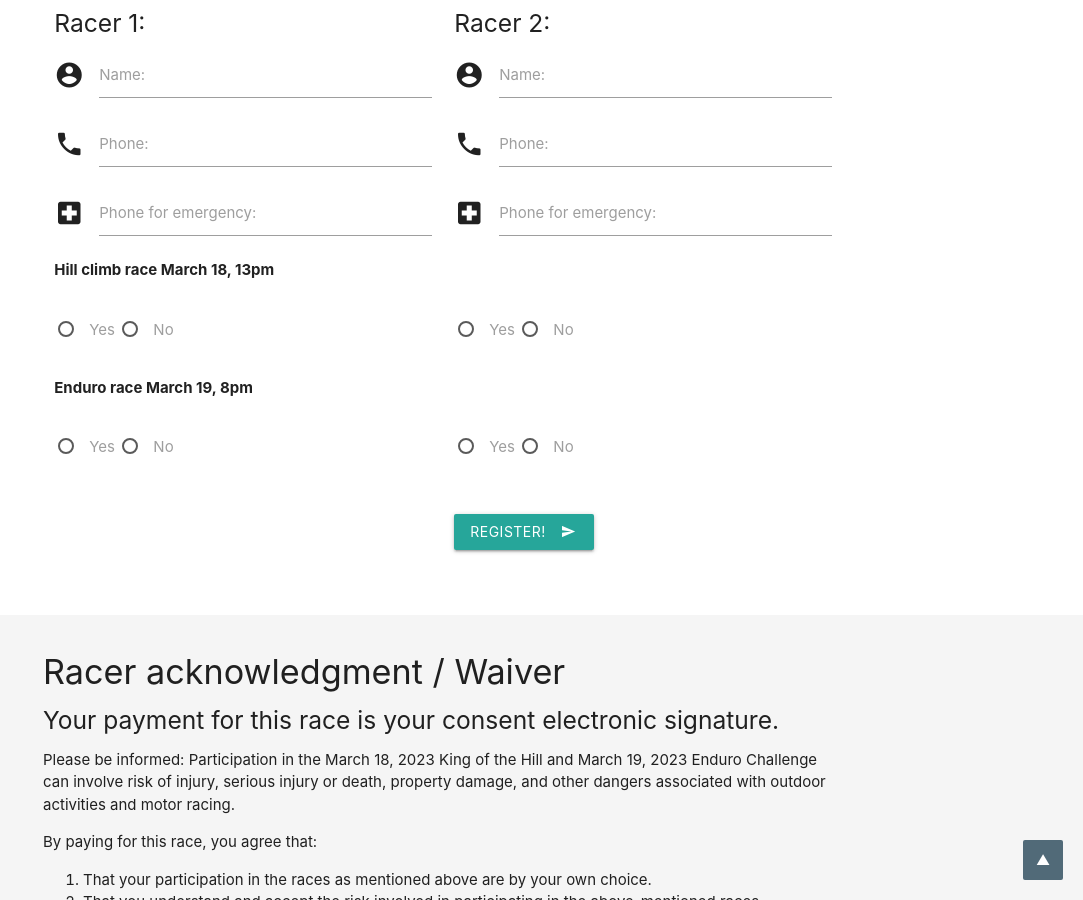
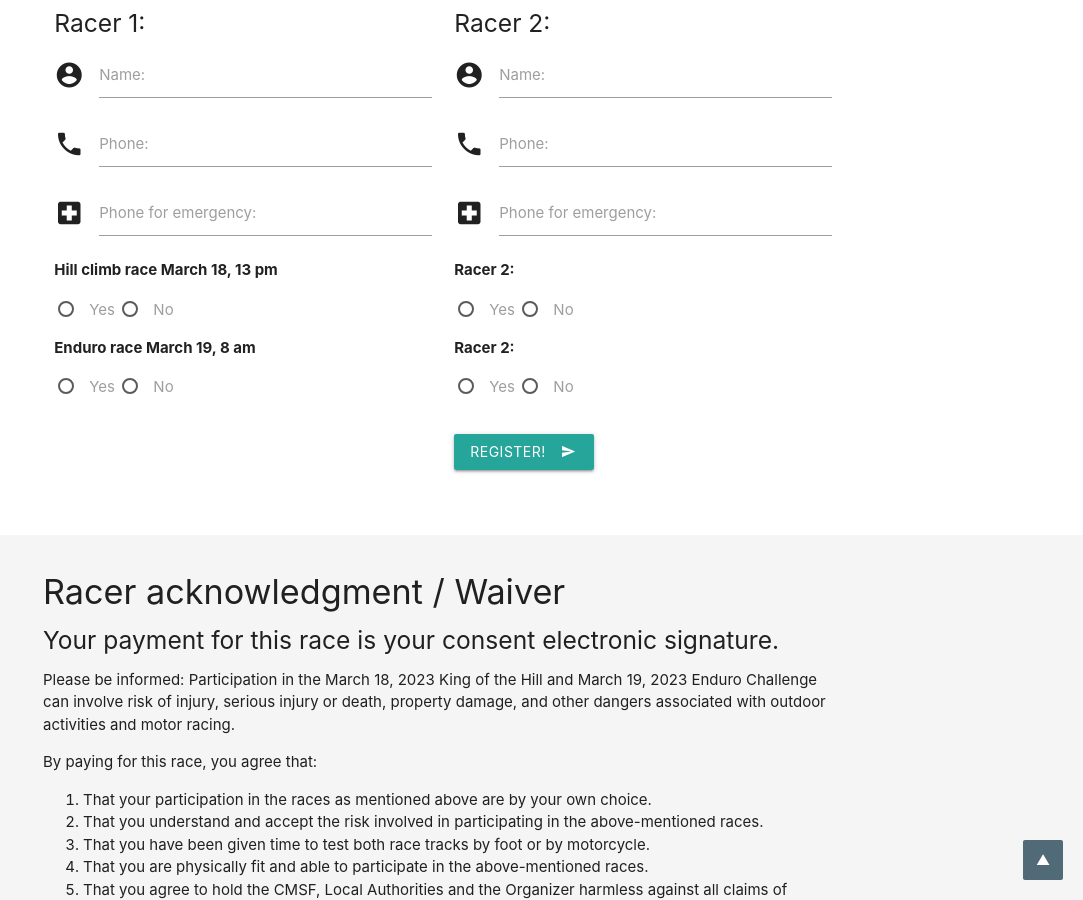
Before and after one commit to yong-lim/Enduro, a Jekyll site: the page built from index.md, in a window 1280 px wide and 900 px high, scrolled down 1006 px. Shown: the whole window, without its empty margins (197-1280 px from the left). Built offline with Jekyll 4.4.1, drawn with Linux system fonts in a browser that asks for light colours.

Commit message:
Move row title inside of the rows

```diff
--- a/_includes/yes-no-march-18.html
+++ b/_includes/yes-no-march-18.html
@@ -1,34 +1,28 @@
-    <div class="row">
-      <div class="col s12">
-        <b>Hill climb race March 18, 13pm</b>
-      </div>
-    </div>
-
-    <div class="row">
       <!-- Racer # 1 hill climb -->
       <div class="col s6">
+        <b>Hill climb race March 18, 13 pm</b>
         <p>
           <label>
-            <input id="r1" class="with-gap" name="hill1" type="radio" value="Yes"/>
+            <input class="with-gap" name="hill1" type="radio" value="Yes"/>
             <span>Yes</span>
           </label>
           <label>
-            <input id="r2" class="with-gap" name="hill1" type="radio" value="No"/>
+            <input class="with-gap" name="hill1" type="radio" value="No"/>
             <span>No</span>
           </label>
         </p>
       </div>
       <!-- Racer # 2 hill climb -->
       <div class="col s6">
+        <b>Racer 2:</b>
         <p>
           <label>
-            <input id="r3" class="with-gap" name="hill2" type="radio" value="Yes"/>
+            <input class="with-gap" name="hill2" type="radio" value="Yes"/>
             <span>Yes</span>
           </label>
           <label>
-            <input id="r4" class="with-gap" name="hill2" type="radio" value="No"/>
+            <input class="with-gap" name="hill2" type="radio" value="No"/>
             <span>No</span>
           </label>
         </p>
       </div>
-    </div>
--- a/_includes/yes-no-march-19.html
+++ b/_includes/yes-no-march-19.html
@@ -1,34 +1,28 @@
-    <div class="row">
-      <div class="col s12">
-        <b>Enduro race March 19, 8pm</b>
-      </div>
-    </div>
-
-    <div class="row">
       <!-- Racer # 1 hill climb -->
       <div class="col s6">
+        <b>Enduro race March 19, 8 am</b>
         <p>
           <label>
-            <input id="r5" class="with-gap" name="enduro1" type="radio" value="Yes"/>
+            <input class="with-gap" name="enduro1" type="radio" value="Yes"/>
             <span>Yes</span>
           </label>
           <label>
-            <input id="r6" class="with-gap" name="enduro1" type="radio" value="No"/>
+            <input class="with-gap" name="enduro1" type="radio" value="No"/>
             <span>No</span>
           </label>
         </p>
       </div>
       <!-- Racer # 2 hill climb -->
       <div class="col s6">
+        <b>Racer 2:</b>
         <p>
           <label>
-            <input id="r7" class="with-gap" name="enduro2" type="radio" value="Yes"/>
+            <input class="with-gap" name="enduro2" type="radio" value="Yes"/>
             <span>Yes</span>
           </label>
           <label>
-            <input id="r8" class="with-gap" name="enduro2" type="radio" value="No"/>
+            <input class="with-gap" name="enduro2" type="radio" value="No"/>
             <span>No</span>
           </label>
         </p>
       </div>
-    </div>
```
